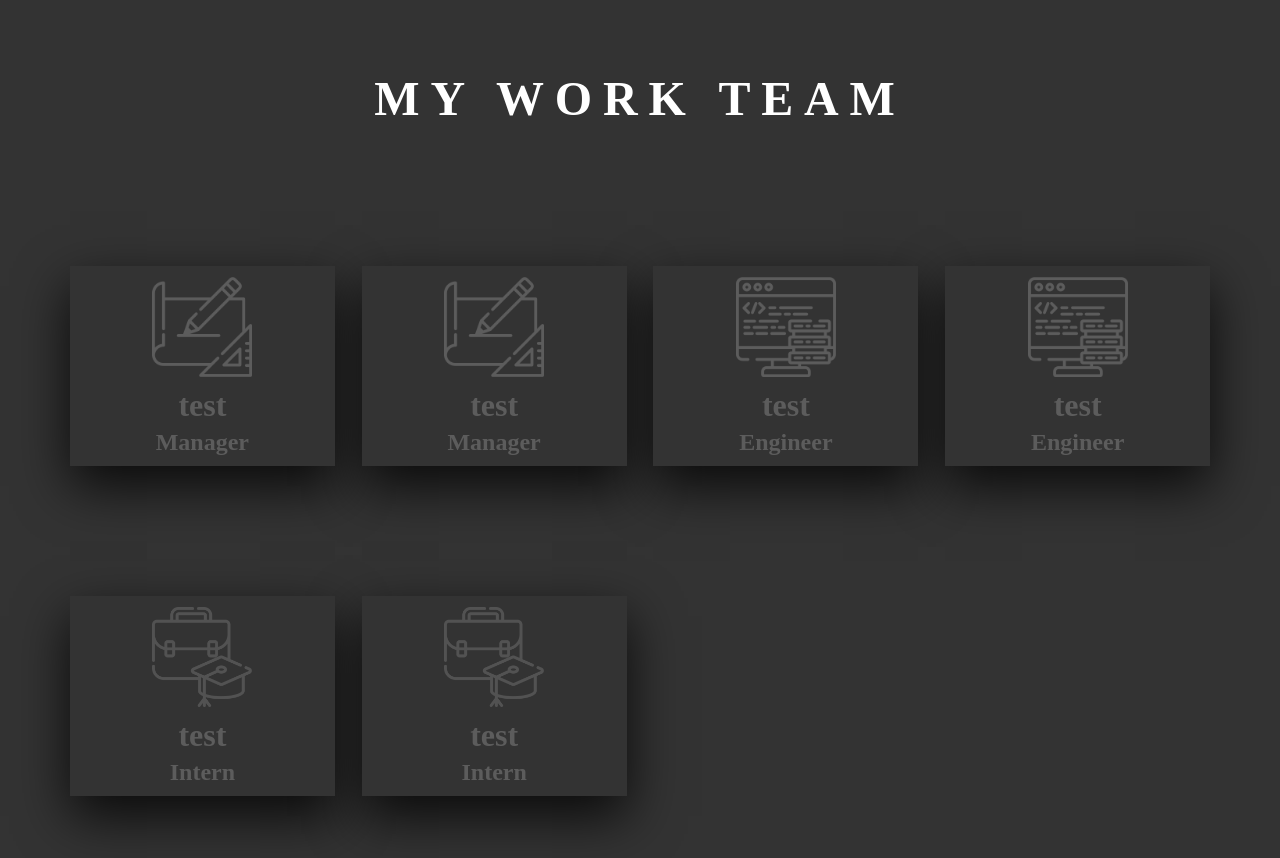
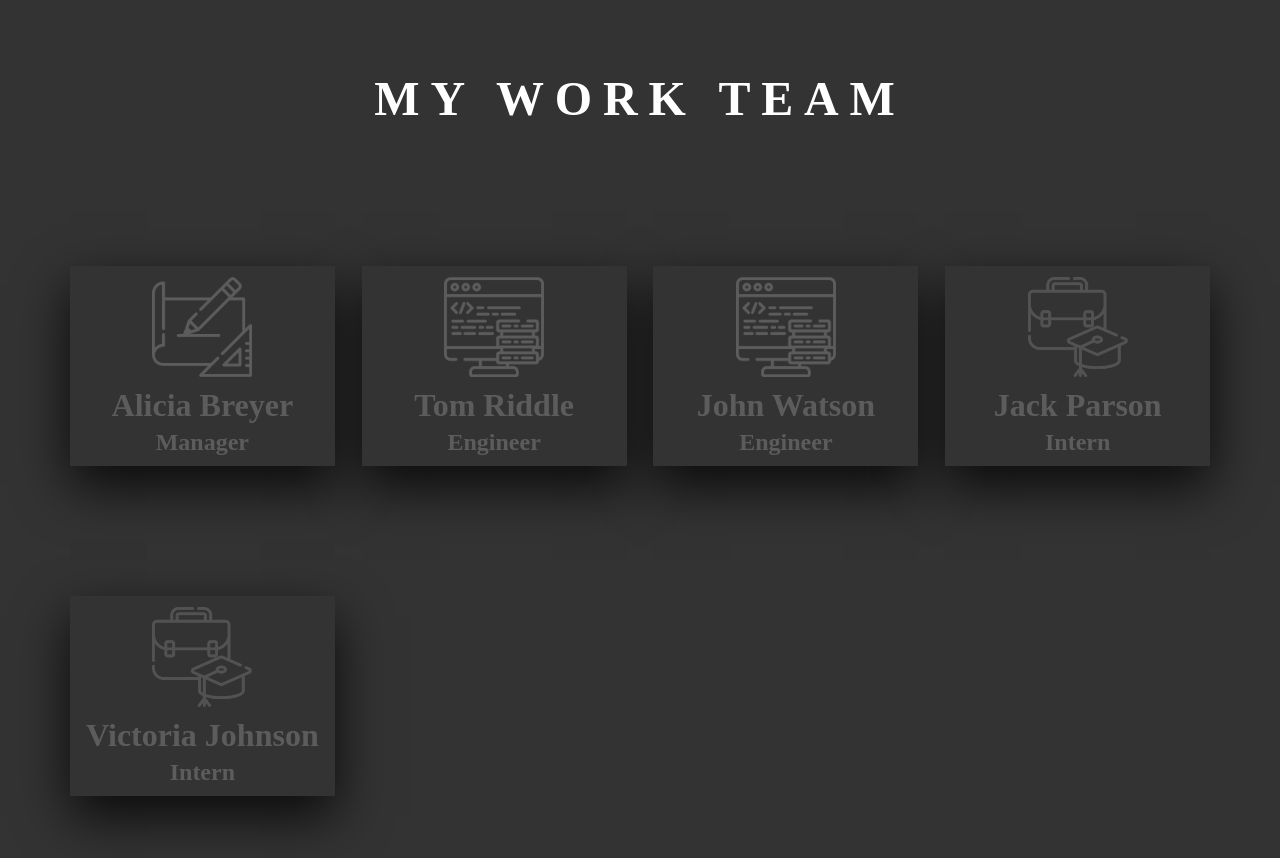
Before and after one commit to breyera/team-builder, a website: page dist/index.html in a window 1280 px wide. Drawn offline with Linux system fonts and the light colour scheme.

```diff
--- a/dist/index.html
+++ b/dist/index.html
@@ -16,96 +16,85 @@
         </section>
     </header>
     <section class="container">
-                    <div class="card">
+
+           <div class="card">
                 <div class="face face1">
                     <div class="content">
                         <img src="../assets/manager.png" alt="manager icon">
-                        <h3>test</h3>
+                        <h3>Alicia Breyer</h3>
                         <h4>Manager</h4>
                     </div>
                 </div>
                     <div class="face face2">
                         <div class="content">
-                            <p>ID: test</p>
-                            <p>Email: <a href="mailto:test">test</a></p>
-                            <p>Office number: test</p>
+                            <p>ID: 12345</p>
+                            <p>Email: <a href="mailto:alicia_breyer@yahoo.com" target="_blank">alicia_breyer@yahoo.com</a></p>
+                            <p>Office number: 123</p>
                         </div>
                     </div>
                 </div>
-            </div>            <div class="card">
-                <div class="face face1">
-                    <div class="content">
-                        <img src="../assets/manager.png" alt="manager icon">
-                        <h3>test</h3>
-                        <h4>Manager</h4>
-                    </div>
-                </div>
-                    <div class="face face2">
-                        <div class="content">
-                            <p>ID: test</p>
-                            <p>Email: <a href="mailto:test">test</a></p>
-                            <p>Office number: test</p>
-                        </div>
-                    </div>
-                </div>
-            </div>                <div class="card">
+            </div>
+               <div class="card">
                     <div class="face face1">
                         <div class="content">
                             <img src="../assets/engineer.png" alt="engineer icon">
-                            <h3>test</h3>
+                            <h3>Tom Riddle</h3>
                             <h4>Engineer</h4>
                         </div>
                     </div>
                     <div class="face face2">
                         <div class="content">
-                            <p>ID: test</p>
-                            <p>Email: <a href="mailto:test">test</a></p>
-                            <p>GitHub: <a href="https://github.com/test" target="_blank" rel="noopener noreferrer">test</a></p>
+                            <p>ID: 23456</p>
+                            <p>Email: <a href="mailto:tom@company.com" target="_blank">tom@company.com</a></p>
+                            <p>GitHub: <a href="https://github.com/breyera" target="_blank" rel="noopener noreferrer">breyera</a></p>
                         </div>
                     </div>
-                </div>                <div class="card">
+                </div>
+               <div class="card">
                     <div class="face face1">
                         <div class="content">
                             <img src="../assets/engineer.png" alt="engineer icon">
-                            <h3>test</h3>
+                            <h3>John Watson</h3>
                             <h4>Engineer</h4>
                         </div>
                     </div>
                     <div class="face face2">
                         <div class="content">
-                            <p>ID: test</p>
-                            <p>Email: <a href="mailto:tes">tes</a></p>
-                            <p>GitHub: <a href="https://github.com/test" target="_blank" rel="noopener noreferrer">test</a></p>
+                            <p>ID: 56678</p>
+                            <p>Email: <a href="mailto:john@company.com" target="_blank">john@company.com</a></p>
+                            <p>GitHub: <a href="https://github.com/john" target="_blank" rel="noopener noreferrer">john</a></p>
                         </div>
                     </div>
-                </div>                <div class="card">
+                </div>
+                <div class="card">
                     <div class="face face1">
                         <div class="content">
                             <img src="../assets/intern.png" alt="intern icon">
-                            <h3>test</h3>
+                            <h3>Jack Parson</h3>
                             <h4>Intern</h4>
                         </div>
                     </div>
                     <div class="face face2">
                         <div class="content">
-                            <p>ID: test</p>
-                            <p>Email: <a href="mailto:test">test</a></p>
-                            <p>School: test</p>
+                            <p>ID: 34567</p>
+                            <p>Email: <a href="mailto:jack@company.com" target="_blank">jack@company.com</a></p>
+                            <p>School: Claremont McKenna College</p>
                         </div>
                     </div>
-                </div>                <div class="card">
+                </div>
+                <div class="card">
                     <div class="face face1">
                         <div class="content">
                             <img src="../assets/intern.png" alt="intern icon">
-                            <h3>test</h3>
+                            <h3>Victoria Johnson</h3>
                             <h4>Intern</h4>
                         </div>
                     </div>
                     <div class="face face2">
                         <div class="content">
-                            <p>ID: test</p>
-                            <p>Email: <a href="mailto:test">test</a></p>
-                            <p>School: test</p>
+                            <p>ID: 67890</p>
+                            <p>Email: <a href="mailto:victoria@company.com" target="_blank">victoria@company.com</a></p>
+                            <p>School: Tulane University</p>
                         </div>
                     </div>
                 </div>
```
Also changed, not shown: README.md, assets/card-open-screenshot.PNG (added), assets/home-screenshot.PNG (added), 1 other file.
